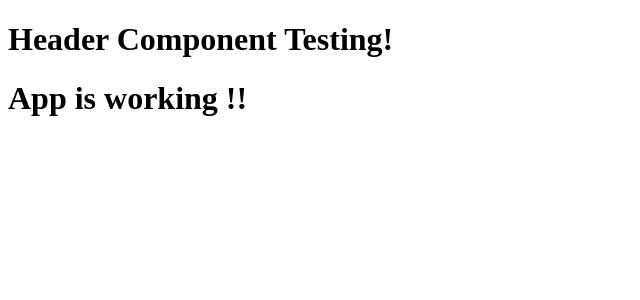
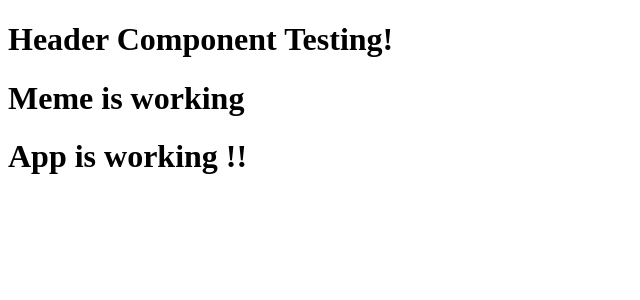
Before and after one commit to brendagonzalezvalle/group-project-vschool, a React (Vite) app: page / in a window 1280 px wide. Shown: the top 300 px of the page, without its empty margins (0-640 px from the left). Built offline with nearby package versions, Linux system fonts and the light colour scheme.

Commit message:
initial meme setup

```diff
--- a/src/App.jsx
+++ b/src/App.jsx
@@ -2,6 +2,7 @@
 
 import './App.css'
 import Header from './Header'
+import Meme from './Meme'
 
 function App() {
 
@@ -9,6 +10,7 @@ function App() {
   return (
     <div className="App">
       <Header />
+      <Meme />
       <h1> App is working !!</h1>
     </div>
   )
--- /dev/null
+++ b/src/Meme.jsx
@@ -0,0 +1,7 @@
+import React from 'react'
+
+export default function Meme() {
+    return (
+        <h1>Meme is working</h1>
+    )
+}
```
